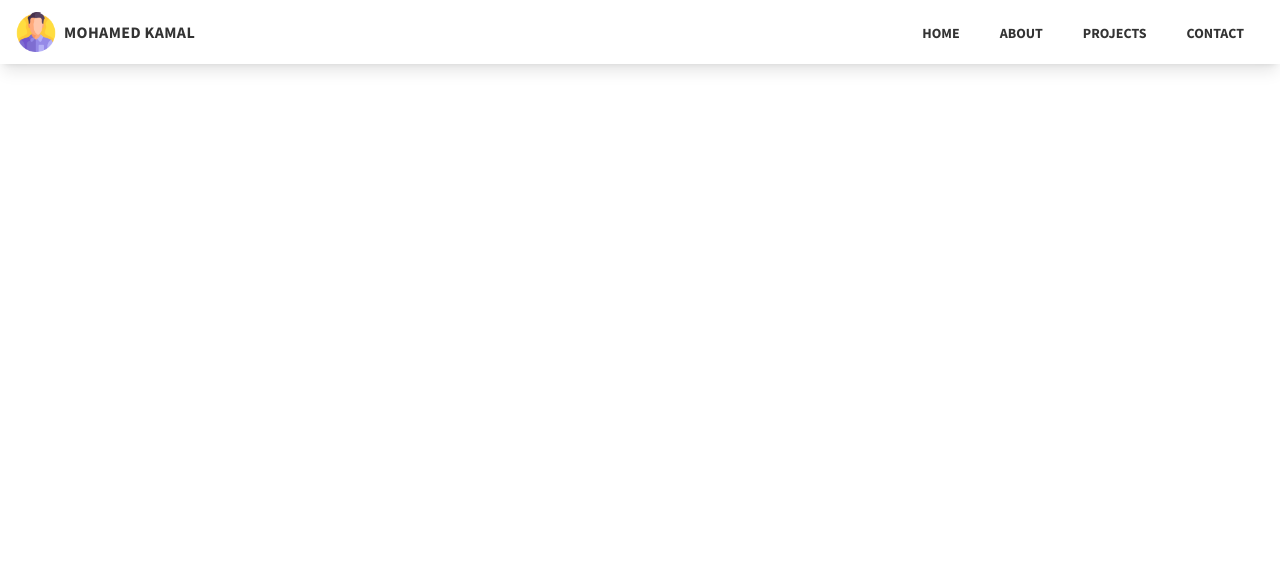
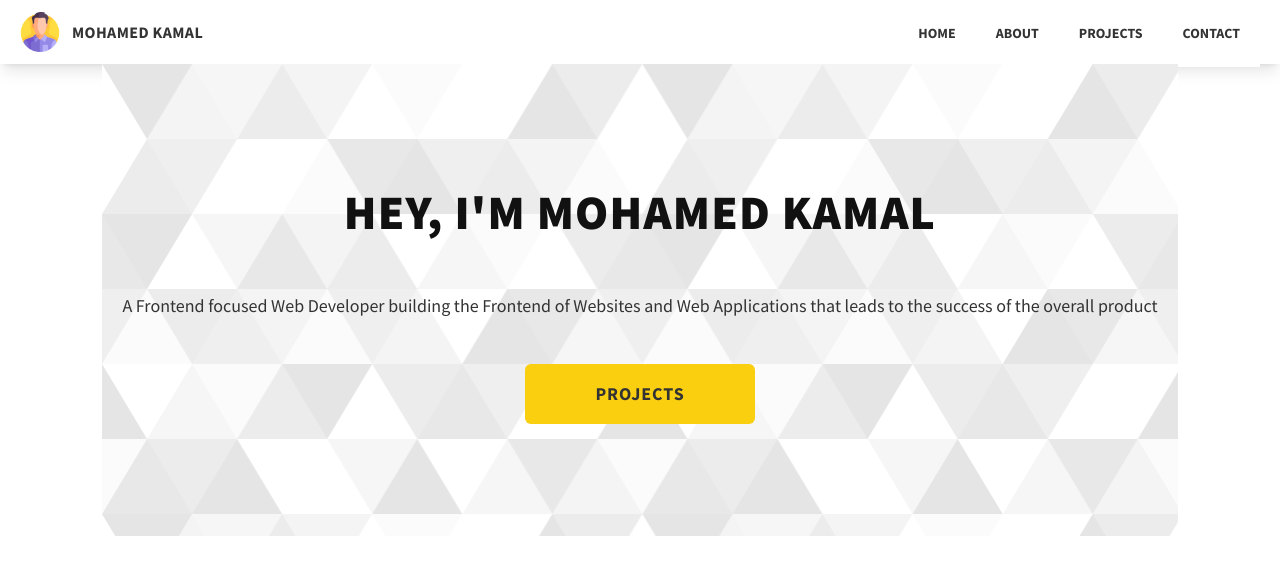
Before and after one commit to Mhmd-Kamal/portfolio, a Next.js app: page / in a window 1280 px wide. Shown: the top 574 px of the page. Built offline with nearby package versions, Linux system fonts and the light colour scheme.

Commit message:
add hero section

```diff
--- /dev/null
+++ b/components/Hero.js
@@ -0,0 +1,23 @@
+export default function Hero() {
+  return (
+    <section className='bg-[url("/common-bg.svg")] px-5 py-28 flex flex-col items-center gap-11'>
+      <h1 className='text-[#111] text-5xl font-extrabold leading-[1.5] tracking-wide text-center uppercase'>
+        Hey, I'm Mohamed Kamal
+      </h1>
+      <div>
+        <p className='text-[#333] text-center text-lg'>
+          A Frontend focused Web Developer building the Frontend of Websites and
+          Web Applications that leads to the success of the overall product
+        </p>
+      </div>
+      <div>
+        <a
+          className='bg-[#facf0f] text-lg text-[#333] rounded-md font-bold tracking-wider uppercase inline-block px-[70px] py-4'
+          href='/#projects'
+        >
+          Projects
+        </a>
+      </div>
+    </section>
+  );
+}
--- a/components/NavBar.js
+++ b/components/NavBar.js
@@ -6,8 +6,8 @@ export default function NavBar() {
   const sections = ['home', 'about', 'projects', 'contact'];
 
   return (
-    <nav className='flex items-center justify-between w-full px-4 h-16 text-[#333] sm:shadow-lg'>
-      <div className='flex items-center gap-2'>
+    <nav className=' flex items-center justify-between w-full px-5 h-16 text-[#333] sm:shadow-lg'>
+      <div className='flex items-center gap-3'>
         <Image src={'/man.png'} alt='Avatar' width={40} height={40} />
         <p className='font-bold tracking-wide '>MOHAMED KAMAL</p>
       </div>
@@ -49,14 +49,17 @@ export default function NavBar() {
         )}
       </button>
       <ul
-        className={`${
+        className={`bg-white ${
           showMenu
             ? 'opacity-100'
             : 'opacity-0 invisible sm:opacity-100 sm:visible'
-        } transition-all duration-500 flex flex-col sm:flex-row absolute sm:static inset-x-0 top-16 shadow-lg sm:shadow-none sm:border-none`}
+        } transition-all duration-200 flex flex-col sm:flex-row absolute sm:static inset-x-0 top-16 shadow-lg sm:shadow-none sm:border-none`}
       >
         {sections.map((section) => (
-          <li className='cursor-pointer px-5 py-6 text-sm font-bold text-right border-t-[1px] border-[#eee]'>
+          <li
+            key={section}
+            className='cursor-pointer px-5 py-6 text-sm font-bold text-right border-t-[1px] border-[#eee]'
+          >
             <a className='uppercase' href={`#${section}`}>
               {section}
             </a>
--- a/pages/index.tsx
+++ b/pages/index.tsx
@@ -3,6 +3,7 @@ import Head from 'next/head';
 import Image from 'next/image';
 
 import NavBar from '../components/NavBar';
+import Hero from '../components/Hero';
 
 const Home: NextPage = () => {
   return (
@@ -13,7 +14,9 @@ const Home: NextPage = () => {
       </Head>
 
       <NavBar />
-      <main className='flex flex-col items-center justify-center flex-1 w-full'></main>
+      <main className='flex flex-col items-center flex-1 w-full'>
+        <Hero />
+      </main>
     </div>
   );
 };
```
Also changed, not shown: public/common-bg.svg (added).
